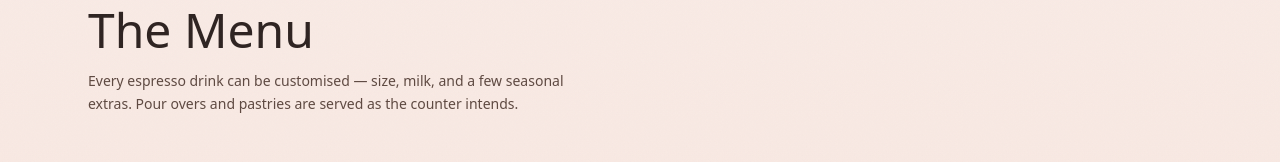
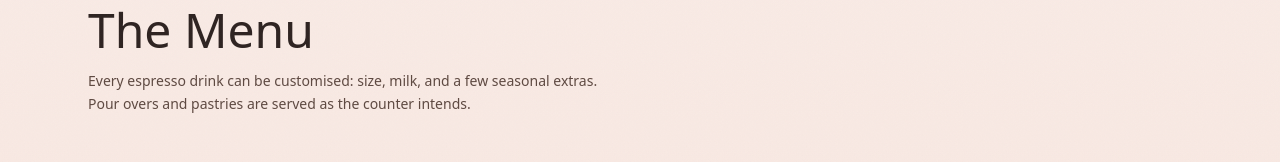
Before and after one commit to Temis04/Sakura-Kohi, a Next.js app: page /menu in a window 1280 px wide. Shown: the part 183-345 px from the top of the page. Built offline with nearby package versions, Linux system fonts and the light colour scheme.

Commit message:
Vary punctuation in menu page copy

```diff
--- a/app/menu/page.tsx
+++ b/app/menu/page.tsx
@@ -17,7 +17,7 @@ export default function MenuPage() {
       </p>
       <h1 className="font-display text-4xl md:text-5xl text-bone mb-4">The Menu</h1>
       <p className="font-body text-sm text-mist max-w-lg leading-relaxed mb-12">
-        Every espresso drink can be customised — size, milk, and a few seasonal extras.
+        Every espresso drink can be customised: size, milk, and a few seasonal extras.
         Pour overs and pastries are served as the counter intends.
       </p>
 
```
